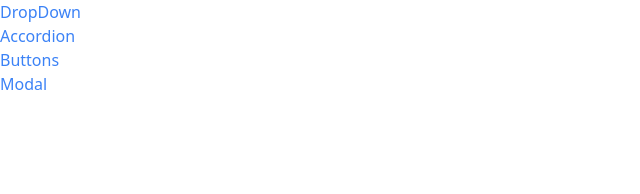
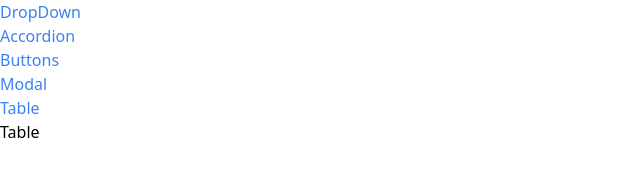
Before and after one commit to bishalkunwar/HandsOnReact, a React (Create React App) app in the folder practicepro/: page /tablePage in a window 1280 px wide. Shown: the top 194 px of the page, without its empty margins (0-640 px from the left). Built offline with nearby package versions, Linux system fonts and the light colour scheme; the HTML template or start-up script is replaced by a standard one.

Commit message:
Getting started with dynamic table data plotting via the navbar

```diff
--- a/practicepro/src/Components/CustomNavigationAndRouting/Sidebar.js
+++ b/practicepro/src/Components/CustomNavigationAndRouting/Sidebar.js
@@ -8,10 +8,12 @@ export default function Sidebar(){
             label: 'Accordion', path: '/accordion'
         },{
             label: 'Buttons', path: '/buttons'
+        },{
+            label: 'Modal', path: '/modalPage'
+        },{
+            label: 'Table', path: '/tablePage'
         },
-        {
-            label: 'Modal', path: '/modalPage'
-        },
+
     ];
 
     const renderLinks = links.map((link)=>{
--- a/practicepro/src/Components/Pages/Home.js
+++ b/practicepro/src/Components/Pages/Home.js
@@ -6,6 +6,7 @@ import DropDownPage from "./DropDownPages";
 import Route from "../CustomNavigationAndRouting/Route";
 import Sidebar from "../CustomNavigationAndRouting/Sidebar";
 import ModalPage from "./ModalPage";
+import Table from "../Table/Table";
 
 export default function Home(){
 
@@ -31,6 +32,9 @@ export default function Home(){
                 <Route path="/modalPage">
                     <ModalPage/>
                 </Route>
+                <Route path="/tablePage">
+                    <Table/>
+                </Route>
             </div>
         </div>
     )
--- /dev/null
+++ b/practicepro/src/Components/Pages/TablePage.js
@@ -0,0 +1,7 @@
+import Table from "../Table/Table";
+
+export default function TablePage(){
+    return(
+        <Table/>
+    );
+};
--- /dev/null
+++ b/practicepro/src/Components/Table/Table.js
@@ -0,0 +1,5 @@
+export default function Table(){
+    return(
+        <p>Table</p>
+    )
+}
```
